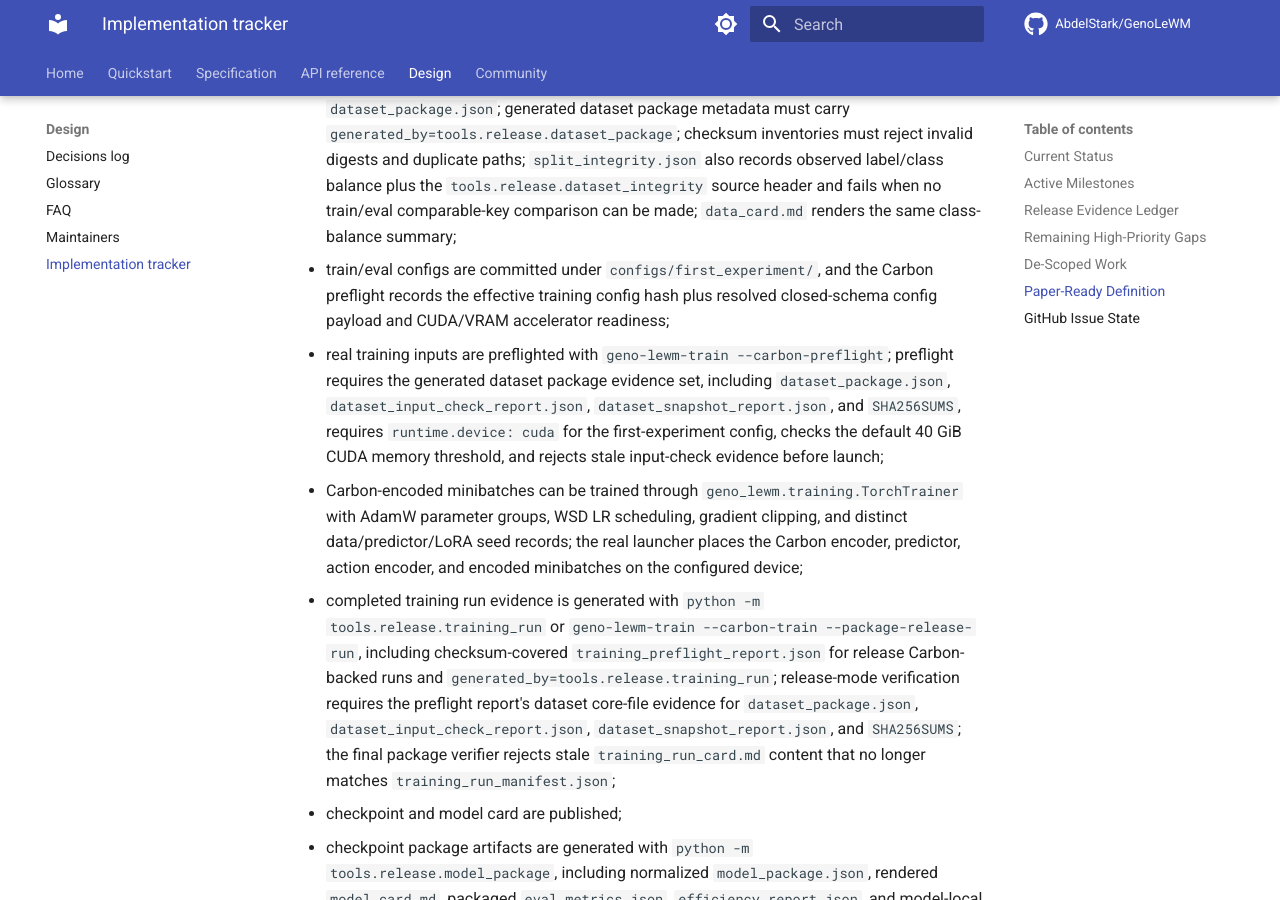
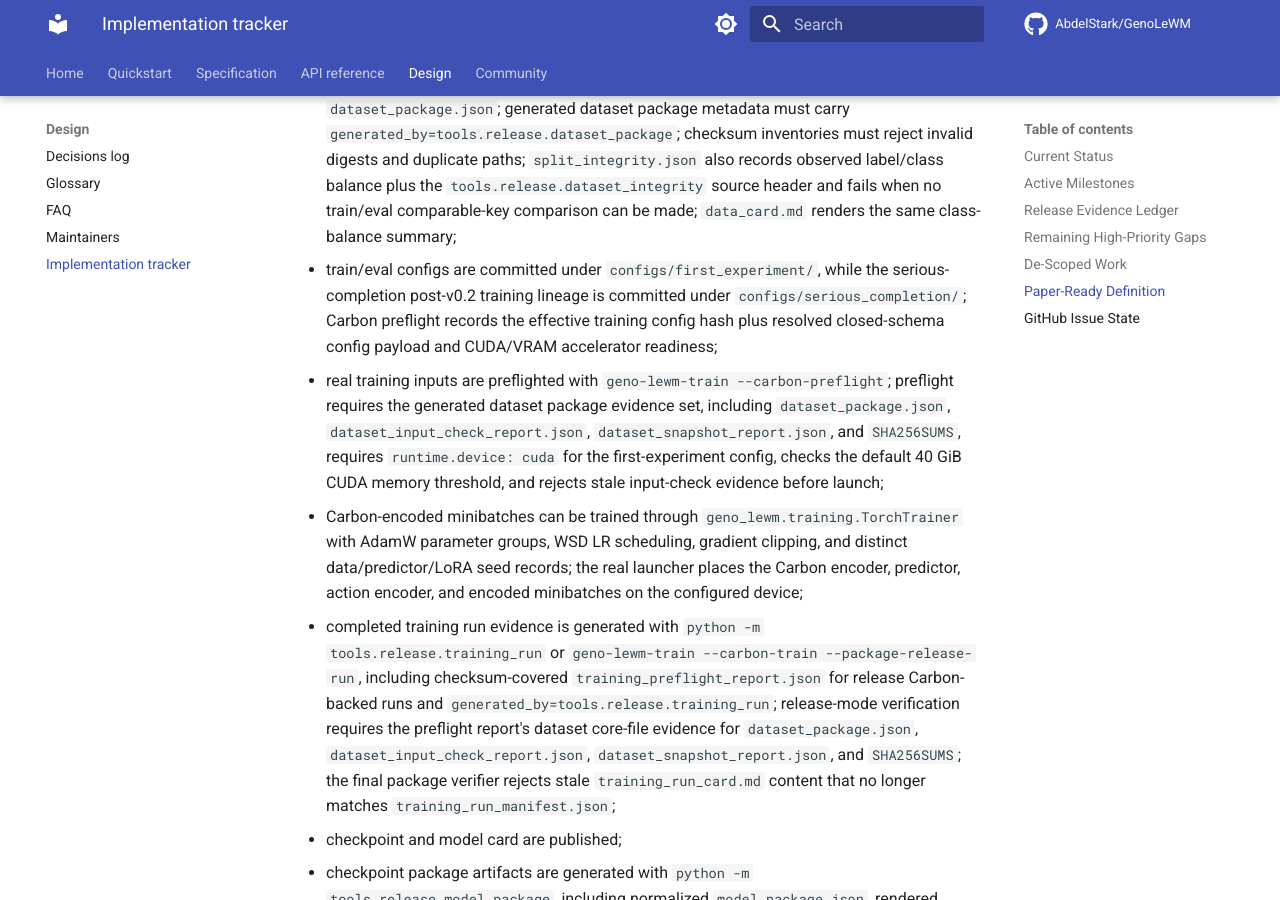
Before and after one commit to AbdelStark/GenoLeWM, an MkDocs documentation site: the page built from docs/roadmap/IMPLEMENTATION.md, in a window 1280 px wide and 900 px high, scrolled down 6694 px. Built offline with MkDocs 1.6.1 and Material for MkDocs 9.7.7, drawn with Linux system fonts in a browser that asks for light colours; comment, search, counter and statistics services are not loaded; the version menu is left out.

Commit message:
training: add post-v02 checkpoint lineage

```diff
--- a/docs/roadmap/IMPLEMENTATION.md
+++ b/docs/roadmap/IMPLEMENTATION.md
@@ -155,9 +155,10 @@ The first paper/demo release is not ready until:
   train/eval comparable-key comparison can be made; `data_card.md`
   renders the same class-balance summary;
 - train/eval configs are committed under `configs/first_experiment/`,
-  and the Carbon preflight records the effective training config hash
-  plus resolved closed-schema config payload and CUDA/VRAM accelerator
-  readiness;
+  while the serious-completion post-v0.2 training lineage is committed
+  under `configs/serious_completion/`; Carbon preflight records the
+  effective training config hash plus resolved closed-schema config
+  payload and CUDA/VRAM accelerator readiness;
 - real training inputs are preflighted with
   `geno-lewm-train --carbon-preflight`;
   preflight requires the generated dataset package evidence set,
```
Also changed, not shown: README.md (+9 -0 lines), ROADMAP.md (+6 -0 lines), 7 other files.
